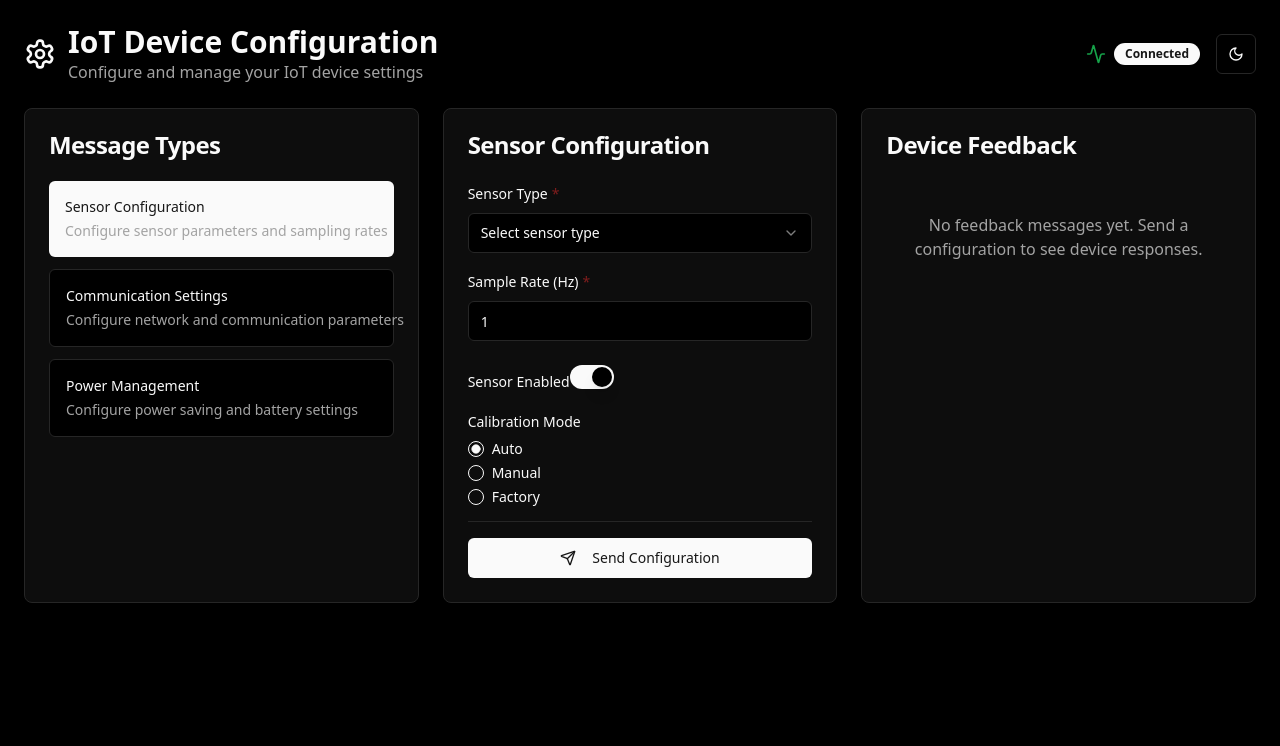
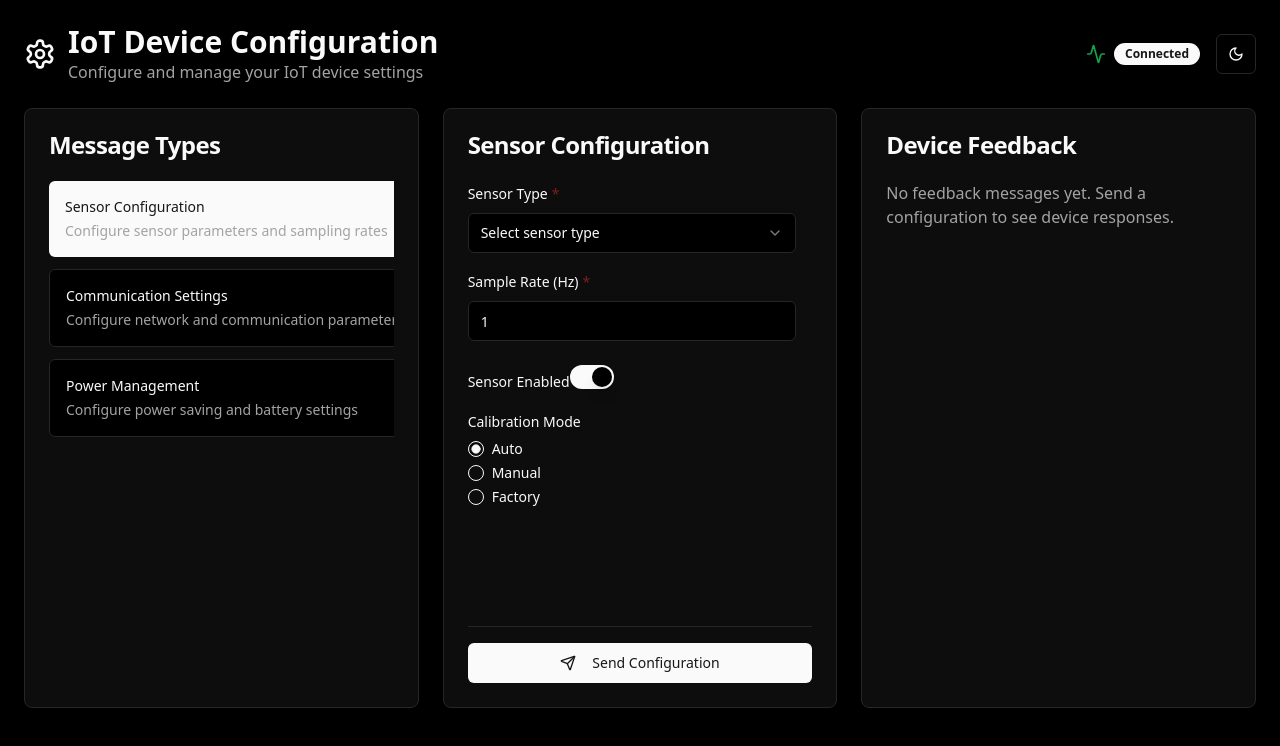
Before and after one commit to moalani01/iot-orchestrator, a React (Vite) app: page / in a window 1280 px wide. Both pictures are taken after a click on the button 221 px from the left and 220 px from the top of the page. Shown: the top 746 px of the page. Built offline with nearby package versions, Linux system fonts and the light colour scheme.

Commit message:
Fix component height and add scrolling

```diff
--- a/src/components/IoTDashboard.tsx
+++ b/src/components/IoTDashboard.tsx
@@ -308,11 +308,13 @@ const IoTDashboard: React.FC = () => {
 
         <div className="grid grid-cols-1 lg:grid-cols-3 gap-6">
           {/* Message Type Selection */}
-          <Card className="lg:col-span-1">
+          <Card className="lg:col-span-1 h-[600px] flex flex-col">
             <CardHeader>
               <CardTitle>Message Types</CardTitle>
             </CardHeader>
-            <CardContent className="space-y-3">
+            <CardContent className="flex-1 overflow-hidden">
+              <ScrollArea className="h-full">
+                <div className="space-y-3 pr-4">
                   {messageTypes.map(messageType => (
                     <Button
                       key={messageType.id}
@@ -328,19 +330,25 @@ const IoTDashboard: React.FC = () => {
                       </div>
                     </Button>
                   ))}
+                </div>
+              </ScrollArea>
             </CardContent>
           </Card>
 
           {/* Configuration Form */}
-          <Card className="lg:col-span-1">
+          <Card className="lg:col-span-1 h-[600px] flex flex-col">
             <CardHeader>
               <CardTitle>
                 {currentMessageType ? currentMessageType.name : 'Select Message Type'}
               </CardTitle>
             </CardHeader>
-            <CardContent className="space-y-4">
+            <CardContent className="flex-1 flex flex-col">
               {currentMessageType ? (
                 <>
+                  {/* Scrollable Fields */}
+                  <div className="flex-1 overflow-hidden">
+                    <ScrollArea className="h-full">
+                      <div className="space-y-4 pr-4">
                         {currentMessageType.fields.map(field => (
                           <div key={field.name} className="space-y-2">
                             <Label className="text-sm font-medium">
@@ -350,9 +358,12 @@ const IoTDashboard: React.FC = () => {
                             {renderField(field)}
                           </div>
                         ))}
+                      </div>
+                    </ScrollArea>
+                  </div>
 
-                  <Separator className="my-6" />
-
+                  {/* Fixed Send Button */}
+                  <div className="pt-4 border-t mt-4">
                     <Button
                       onClick={handleSendMessage}
                       className="w-full"
@@ -361,9 +372,10 @@ const IoTDashboard: React.FC = () => {
                       <Send className="w-4 h-4 mr-2" />
                       Send Configuration
                     </Button>
+                  </div>
                 </>
               ) : (
-                <div className="text-center py-8 text-muted-foreground">
+                <div className="flex-1 flex items-center justify-center text-muted-foreground">
                   Please select a message type to configure
                 </div>
               )}
@@ -371,14 +383,14 @@ const IoTDashboard: React.FC = () => {
           </Card>
 
           {/* Feedback Display */}
-          <Card className="lg:col-span-1">
+          <Card className="lg:col-span-1 h-[600px] flex flex-col">
             <CardHeader>
               <CardTitle>Device Feedback</CardTitle>
             </CardHeader>
-            <CardContent>
-              <ScrollArea className="h-96">
+            <CardContent className="flex-1 overflow-hidden">
+              <ScrollArea className="h-full">
                 {feedbackMessages.length > 0 ? (
-                  <div className="space-y-3">
+                  <div className="space-y-3 pr-4">
                     {feedbackMessages.map(feedback => (
                       <div key={feedback.id} className="p-3 border rounded-lg">
                         <div className="flex items-start gap-3">
@@ -399,7 +411,7 @@ const IoTDashboard: React.FC = () => {
                     ))}
                   </div>
                 ) : (
-                  <div className="text-center py-8 text-muted-foreground">
+                  <div className="flex-1 flex items-center justify-center text-muted-foreground">
                     No feedback messages yet. Send a configuration to see device responses.
                   </div>
                 )}
```
Lines whose indentation alone changed are shown as unchanged.
